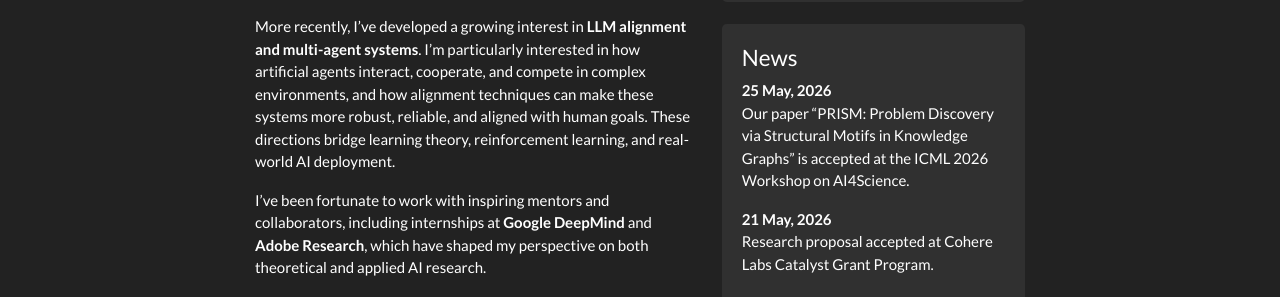
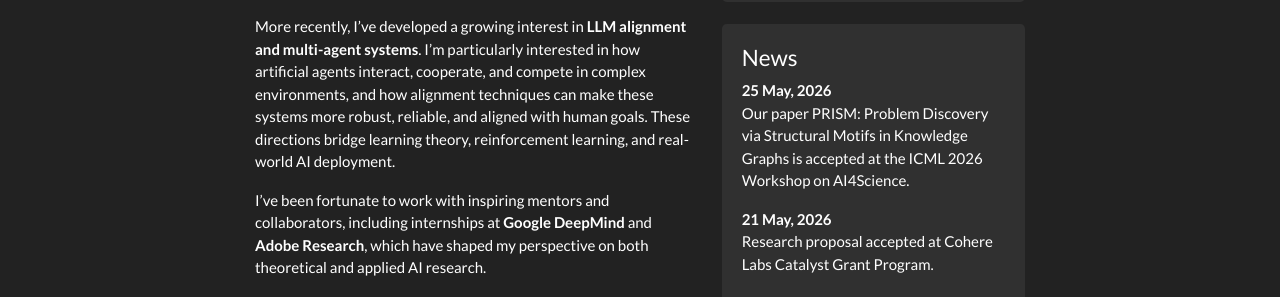
Before and after one commit to SarveshVGharat/SarveshVGharat.github.io, a Jekyll site: the page built from _pages/home.md, in a window 1280 px wide and 1156 px high. Shown: the part 452-749 px from the top of the window. Built offline with Jekyll 4.4.1, drawn with Linux system fonts in a browser that asks for light colours; nearby versions of some CDN libraries; a style sheet for code colours, icons or effects is not loaded.

```diff
--- a/_data/news.yml
+++ b/_data/news.yml
@@ -1,5 +1,5 @@
 - date: 25 May, 2026
-  headline: "Our paper “PRISM: Problem Discovery via Structural Motifs in Knowledge Graphs” is accepted at the ICML 2026 Workshop on AI4Science."
+  headline: "Our paper PRISM: Problem Discovery via Structural Motifs in Knowledge Graphs is accepted at the ICML 2026 Workshop on AI4Science."
 
 - date: 21 May, 2026
   headline: "Research proposal accepted at Cohere Labs Catalyst Grant Program."
```
